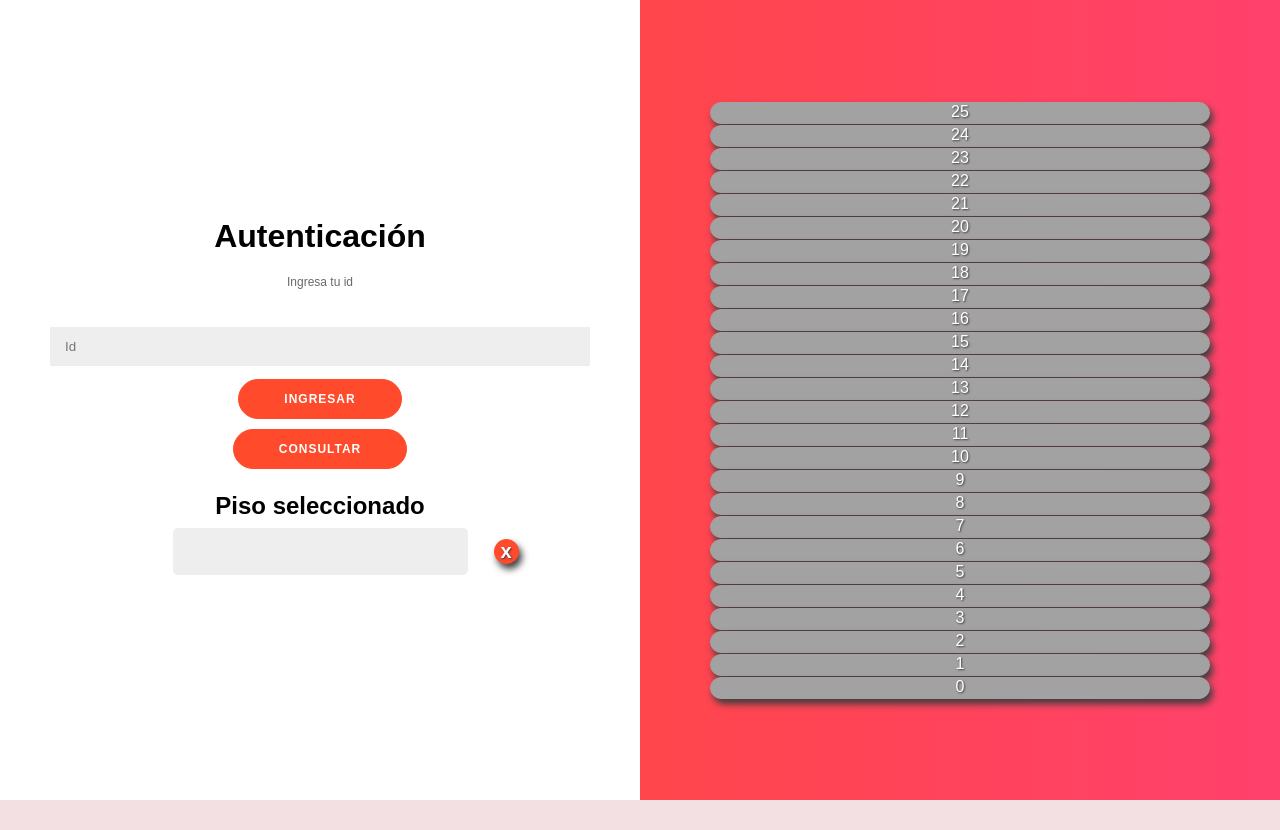
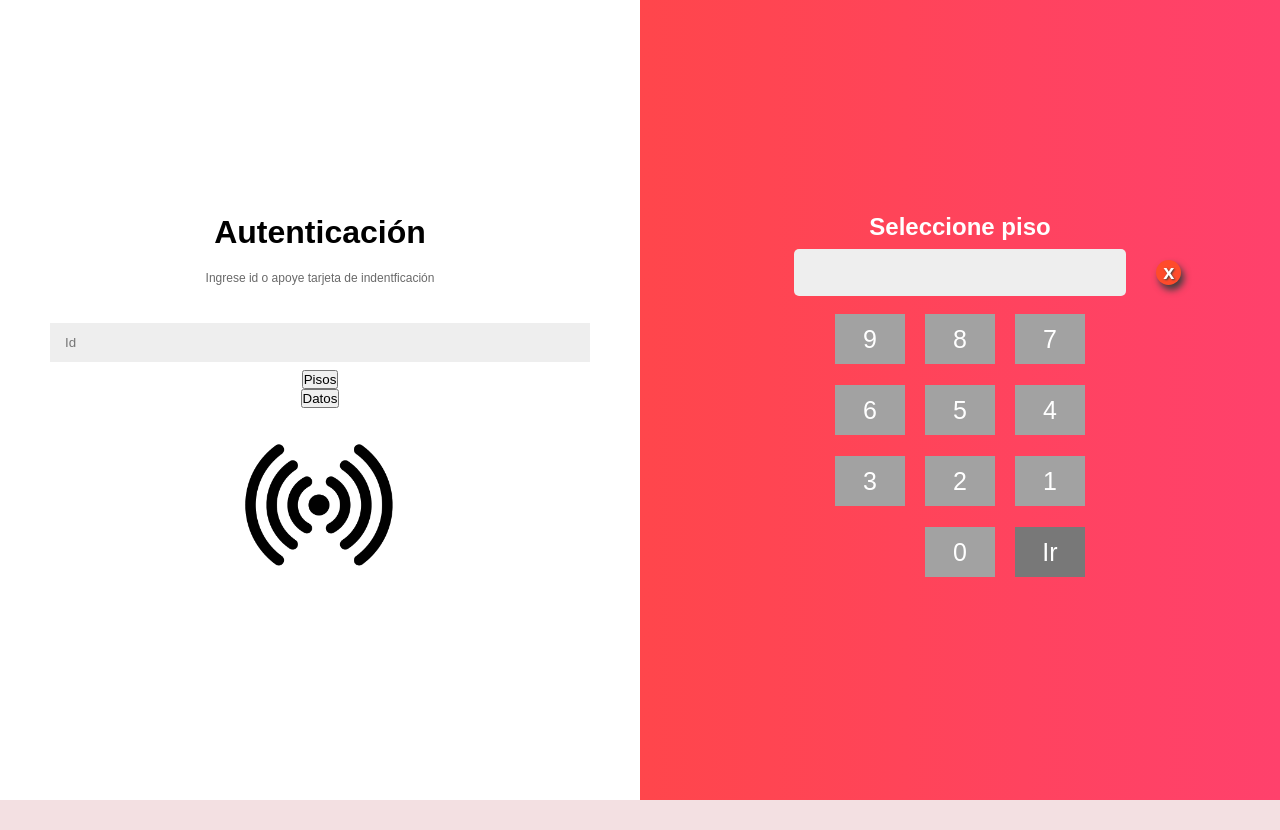
Before and after one commit to valentiaga/seleccion-piso-SD, a plain HTML site: page index.html in a window 1280 px wide. Drawn offline with nearby package versions, Linux system fonts and the light colour scheme; some packages are replaced by stand-ins of ours; a script that the page names is missing.

Commit message:
cambio interfaz visual y manejo botones

```diff
--- a/index.html
+++ b/index.html
@@ -11,33 +11,47 @@
 	<div class="authentication-container">
 		<form action="#">
 			<h1>Autenticación</h1>
-			<span>Ingresa tu id</span>
+			<span>Ingrese id o apoye tarjeta de indentficación</span>
 			<input type="id" id="input_id" placeholder="Id" />
-			<button id="btn_ingresar">Ingresar</button>
-			<button id="btn_consultar">Consultar</button>
+			<!-- <button id="btn_ingresar">Ingresar</button> -->
+			<button id="btn_consultarPisos">Pisos</button>
+			<button id="btn_consultarDatos">Datos</button>
 			<br>
-			<h2>Piso seleccionado</h2>
-			<div class="seleccion">
-				<input class="inputSeleccion" type="text" disabled>
-				<button id="btn_borrar">x</button>
-			</div>
+			<img class="logoRFID" src="./img/rfid.png" alt="">
 		</form>
 	</div>
 	<div class="floor-container">
 		<div class="overlay">
 			<div class="right-panel">
 				<div class="tecladoPisos">
+					<h2>Seleccione piso</h2>
+					<div class="seleccion">
+						<input class="inputSeleccion" type="text" disabled>
+						<button id="btn_borrar">x</button>
+					</div>
 					<div class="pad">
-						<script>
-							let div
-							for (let i = 25; i >= 0; i--) {
-								div = document.createElement('div');
-								div.classList.add('digit');
-								div.textContent = i;
-								document.querySelector('.pad').appendChild(div);
-							}
-						</script>
+						<div class="row">
+							<div class="digit">9</div>
+							<div class="digit">8</div>
+							<div class="digit">7</div>
+						</div>
+						<div class="row">
+							<div class="digit">6</div>
+							<div class="digit">5</div>
+							<div class="digit">4</div>
+						</div>
+						<div class="row">
+							<div class="digit">3</div>
+							<div class="digit">2</div>
+							<div class="digit">1</div>
+						</div>
+						<div class="row">
+							<div class="digitVacio"></div>
+							<div class="digit">0</div>
+							<div id="btn_ingresar">Ir</div>
+						</div>
 					</div>
+					<!-- <button id="btn_ingresar">Ingresar</button> -->
 				</div>
 			</div>
 		</div>
@@ -48,4 +62,5 @@
 <script src="https://cdn.jsdelivr.net/npm/sweetalert2@11"></script>
 <script type="text/javascript" src="https://cdn.jsdelivr.net/npm/toastify-js"></script>
 <script src="./js/cliente.js"></script>
+
 </html>
--- a/js/cliente.js
+++ b/js/cliente.js
@@ -13,7 +13,7 @@ function init() {
   pad_numerico.forEach(function (pad_numero) {
     // 3. Asignar evento click al botón numérico
     pad_numero.addEventListener('click', function (e) {
-      document.querySelector('.inputSeleccion').value = e.target.innerHTML
+      document.querySelector('.inputSeleccion').value += e.target.innerHTML
     })
   })
 
@@ -23,8 +23,11 @@ function init() {
   let btn_borrarPiso = document.getElementById('btn_borrar')
   btn_borrarPiso.addEventListener('click', reseteo)
 
-  let btn_consultarPisos = document.getElementById('btn_consultar')
-  btn_consultarPisos.addEventListener('click', consulta_piso)
+  let btn_consultarDatos = document.getElementById('btn_consultarDatos')
+  btn_consultarDatos.addEventListener('click', consulta_datos)
+
+  let btn_consultarPisos = document.getElementById('btn_consultarPisos')
+  btn_consultarDatos.addEventListener('click', consulta_pisos)
 }
 
 function solicitud_acceso() {
@@ -81,7 +84,7 @@ function alerta(text){
   }).showToast()
 }
 
-function consulta_piso(){
+function consulta_datos(){
   id = document.getElementById('input_id').value
 
   if (id == '') {
@@ -125,5 +128,45 @@ function consulta_piso(){
     })
 }
 
+function consulta_pisos(){
+  id = document.getElementById('input_id').value
+
+  if (id == '') {
+    // document.body.style.overflow = 'hidden'
+    alerta("Ingrese ID")
+    return
+  }
+
+  const url = 'http://localhost:3000/visitantes/'+id+'/permisos'
+  fetch(url)
+    .then(response => {
+      if (response.ok) {
+        return response.json()
+      } else {
+        throw new Error('Error en la solicitud')
+      }
+    })
+    .then(data => {
+
+      console.log(data)
+
+      //Formateo los datos
+      const formattedData = `
+      <p><strong>Pisos Permitidos:</strong> ${data.pisos}</p>
+      `
+
+      //Creo pop up que muestre los pisos a los que puede acceder el visitante
+      Swal.fire({
+            title: 'PISOS PERMITIDOS',
+            icon: 'info',
+            html: formattedData,
+      })
+
+    })
+    .catch(error => {
+      console.error('Error:', error)
+    })
+}
+
 
 init()
--- a/selector.css
+++ b/selector.css
@@ -34,8 +34,7 @@ span {
 	color: #696969;
 }
 
-#btn_consultar,
-#btn_ingresar {
+#btn_consultar {
 	border-radius: 20px;
 	border: 1px solid #FF4B2B;
 	background-color: #FF4B2B;
@@ -105,6 +104,10 @@ input {
 	width: 200%;
 }
 
+.logoRFID{
+	height: 20%;
+}
+
 .right-panel {
 	position: absolute;
 	display: flex;
@@ -131,7 +134,6 @@ input {
 	justify-content: center;
 	margin: 50 auto;
 }
-
 .row{
 	display: flex;
 	align-items: center;
@@ -139,23 +141,45 @@ input {
 }
 .digit {
 	background-color: #a2a2a2;
-	border: 1px solid 	#a2a2a2;
 	color: white;
 	cursor: pointer;
 	font-family: 'Mina', sans-serif;
-	/* font-size: 10px; */
-	border-radius: 25px;
-	height: 22px;
-	/* margin: 10px; */
-	/* line-height: 50px; */
+	font-size: 25px;
+	height: 50px;
+	margin: 10px;
+	line-height: 50px;
 	text-align: center;
-	width: 100%;
-	text-shadow: 1px 1px 2px rgb(63, 62, 62);
-	box-shadow: 3px 5px 7px 0px rgb(63, 62, 62);
+	width: 70px;
 
 	&:hover {
 		background-color: #5d5d5d;
+		color: white;
 	}
+}
+.digitVacio{
+	height: 50px;
+	margin: 10px;
+	line-height: 50px;
+	width: 70px;
+}
+
+#btn_ingresar{
+	background-color: #a2a2a2;
+	color: white;
+	cursor: pointer;
+	font-family: 'Mina', sans-serif;
+	font-size: 25px;
+	height: 50px;
+	margin: 10px;
+	line-height: 50px;
+	text-align: center;
+	width: 70px;
+
+	&:hover {
+		background-color: #5d5d5d;
+		color: white;
+	}
+	background-color: #787878;
 }
 
 .seleccion{
```
Also changed, not shown: js/main.js (deleted, +0 -66 lines), img/logo.png (added), img/logoFlecha.jpeg (added), img/logoRfid.jpeg (added), img/logorfid.png (added), img/rfid.png (added).
